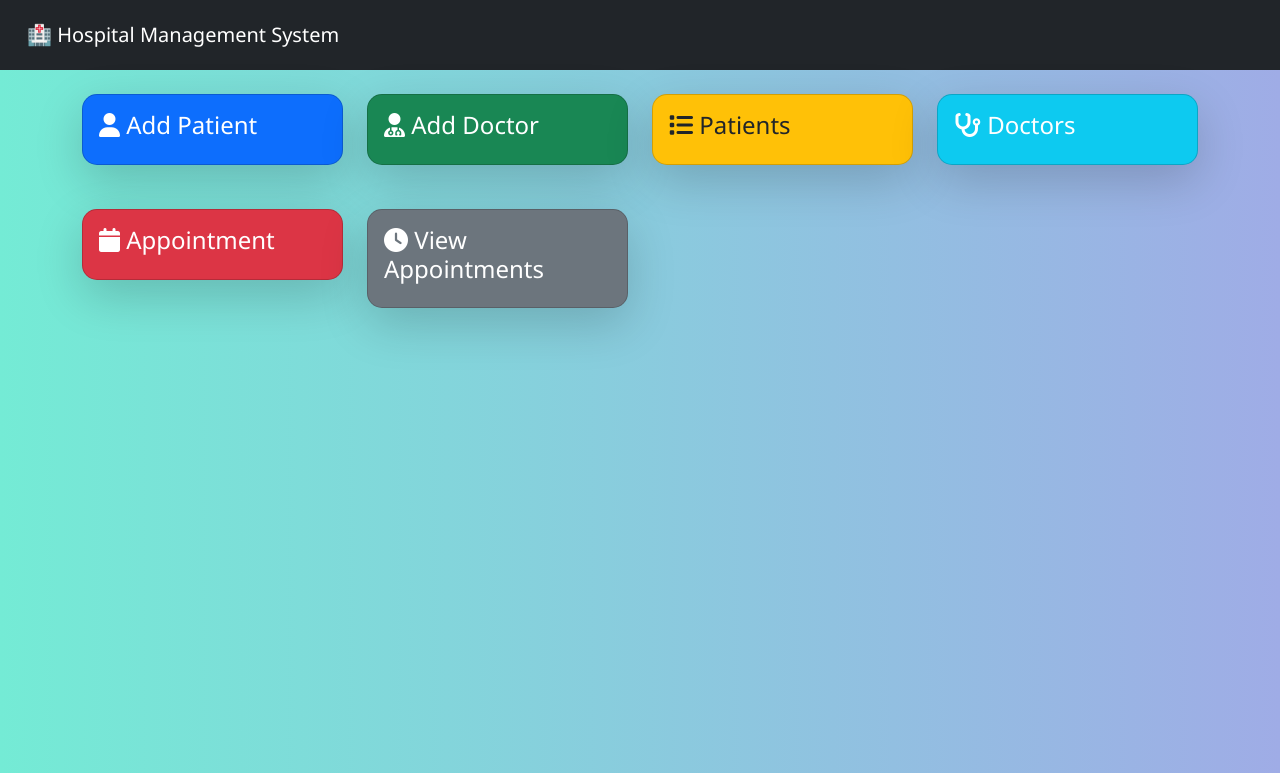
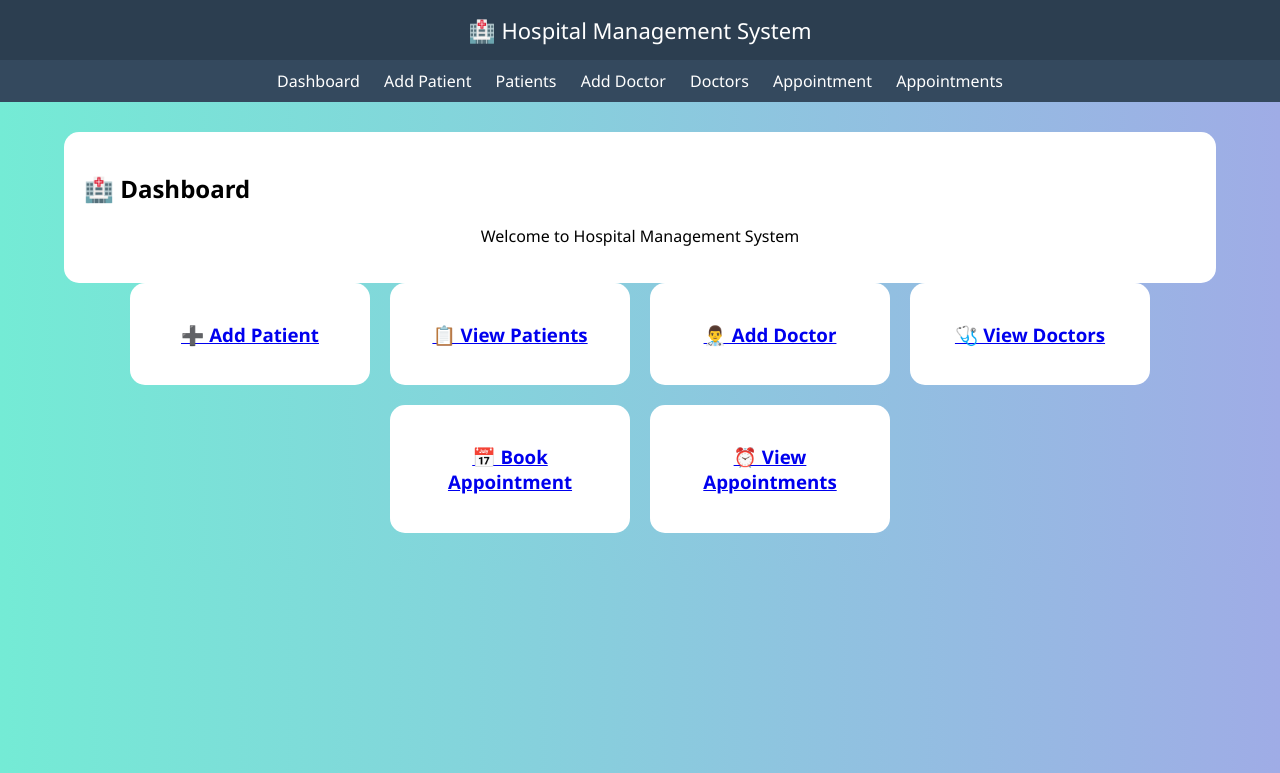
Before and after one commit to Tushar6837/hospital_project, a Flask app: page / in a window 1280 px wide. Shown: the top 773 px of the page. Run offline with Flask 3, Linux system fonts and the light colour scheme.

Commit message:
final app with all routes

```diff
--- a/app.py
+++ b/app.py
@@ -4,14 +4,13 @@ import os
 
 app = Flask(__name__)
 
-# ---------------- DATABASE SETUP ----------------
+# -------- DATABASE SETUP --------
 def init_db():
     conn = sqlite3.connect('hospital.db')
     cur = conn.cursor()
 
-    # Patient table
     cur.execute("""
-    CREATE TABLE IF NOT EXISTS Patient (
+    CREATE TABLE IF NOT EXISTS Patient(
         id INTEGER PRIMARY KEY AUTOINCREMENT,
         name TEXT,
         age INTEGER,
@@ -19,28 +18,36 @@ def init_db():
     )
     """)
 
-    # Doctor table
     cur.execute("""
-    CREATE TABLE IF NOT EXISTS Doctor (
+    CREATE TABLE IF NOT EXISTS Doctor(
         id INTEGER PRIMARY KEY AUTOINCREMENT,
         name TEXT,
         specialization TEXT
     )
     """)
 
+    cur.execute("""
+    CREATE TABLE IF NOT EXISTS Appointment(
+        id INTEGER PRIMARY KEY AUTOINCREMENT,
+        patient_id INTEGER,
+        doctor_id INTEGER,
+        date TEXT,
+        time TEXT
+    )
+    """)
+
     conn.commit()
     conn.close()
 
-# Run database creation
 init_db()
 
-# ---------------- HOME ----------------
+# -------- HOME --------
 @app.route('/')
 def home():
     return render_template('index.html')
 
-# ---------------- ADD PATIENT ----------------
-@app.route('/add_patient', methods=['GET', 'POST'])
+# -------- ADD PATIENT --------
+@app.route('/add_patient', methods=['GET','POST'])
 def add_patient():
     if request.method == 'POST':
         name = request.form['name']
@@ -49,10 +56,8 @@ def add_patient():
 
         conn = sqlite3.connect('hospital.db')
         cur = conn.cursor()
-
         cur.execute("INSERT INTO Patient (name, age, gender) VALUES (?, ?, ?)",
                     (name, age, gender))
-
         conn.commit()
         conn.close()
 
@@ -60,8 +65,19 @@ def add_patient():
 
     return render_template('add_patient.html')
 
-# ---------------- ADD DOCTOR ----------------
-@app.route('/add_doctor', methods=['GET', 'POST'])
+# -------- VIEW PATIENT --------
+@app.route('/view')
+def view():
+    conn = sqlite3.connect('hospital.db')
+    cur = conn.cursor()
+    cur.execute("SELECT * FROM Patient")
+    data = cur.fetchall()
+    conn.close()
+
+    return render_template('view.html', patients=data)
+
+# -------- ADD DOCTOR --------
+@app.route('/add_doctor', methods=['GET','POST'])
 def add_doctor():
     if request.method == 'POST':
         name = request.form['name']
@@ -69,30 +85,72 @@ def add_doctor():
 
         conn = sqlite3.connect('hospital.db')
         cur = conn.cursor()
-
         cur.execute("INSERT INTO Doctor (name, specialization) VALUES (?, ?)",
                     (name, specialization))
-
         conn.commit()
         conn.close()
 
-        return redirect('/')
+        return redirect('/doctors')
 
     return render_template('add_doctor.html')
 
-# ---------------- VIEW PATIENTS ----------------
-@app.route('/view')
-def view():
+# -------- VIEW DOCTOR --------
+@app.route('/doctors')
+def doctors():
     conn = sqlite3.connect('hospital.db')
     cur = conn.cursor()
 
-    cur.execute("SELECT * FROM Patient")
+    cur.execute("SELECT * FROM Doctor")
     data = cur.fetchall()
 
     conn.close()
 
-    return render_template('view.html', patients=data)
+    return render_template('doctors.html', doctors=data)
 
-# ---------------- RUN APP ----------------
+# -------- ADD APPOINTMENT --------
+@app.route('/appointment', methods=['GET','POST'])
+def appointment():
+    conn = sqlite3.connect('hospital.db')
+    cur = conn.cursor()
+
+    if request.method == 'POST':
+        pid = request.form['patient_id']
+        did = request.form['doctor_id']
+        date = request.form['date']
+        time = request.form['time']
+
+        cur.execute("INSERT INTO Appointment (patient_id, doctor_id, date, time) VALUES (?, ?, ?, ?)",
+                    (pid, did, date, time))
+        conn.commit()
+
+    cur.execute("SELECT * FROM Patient")
+    patients = cur.fetchall()
+
+    cur.execute("SELECT * FROM Doctor")
+    doctors = cur.fetchall()
+
+    conn.close()
+
+    return render_template('appointment.html', patients=patients, doctors=doctors)
+
+# -------- VIEW APPOINTMENTS --------
+@app.route('/appointments')
+def appointments():
+    conn = sqlite3.connect('hospital.db')
+    cur = conn.cursor()
+
+    cur.execute("""
+    SELECT Appointment.id, Patient.name, Doctor.name, date, time
+    FROM Appointment
+    JOIN Patient ON Appointment.patient_id = Patient.id
+    JOIN Doctor ON Appointment.doctor_id = Doctor.id
+    """)
+
+    data = cur.fetchall()
+    conn.close()
+
+    return render_template('appointments.html', data=data)
+
+# -------- RUN --------
 if __name__ == '__main__':
     app.run(host='0.0.0.0', port=int(os.environ.get("PORT", 10000)))
--- a/static/style.css
+++ b/static/style.css
@@ -1,4 +1,3 @@
-
 body {
     margin: 0;
     font-family: 'Segoe UI', sans-serif;
@@ -9,8 +8,24 @@ body {
     background: #2c3e50;
     color: white;
     padding: 15px;
+    text-align: center;
     font-size: 22px;
+}
+
+.menu {
+    background: #34495e;
     text-align: center;
+    padding: 10px;
+}
+
+.menu a {
+    color: white;
+    margin: 10px;
+    text-decoration: none;
+}
+
+.menu a:hover {
+    color: yellow;
 }
 
 .container {
@@ -20,18 +35,14 @@ body {
 
 .card {
     background: white;
+    padding: 20px;
     border-radius: 15px;
-    padding: 20px;
-    box-shadow: 0 5px 15px rgba(0,0,0,0.2);
-    margin-bottom: 20px;
 }
 
 input, select {
     width: 100%;
     padding: 10px;
     margin: 10px 0;
-    border-radius: 8px;
-    border: 1px solid #ccc;
 }
 
 button {
@@ -39,63 +50,14 @@ button {
     color: white;
     padding: 10px;
     border: none;
-    border-radius: 8px;
-    cursor: pointer;
-}
-
-button:hover {
-    background: #2980b9;
 }
 
 table {
     width: 100%;
-    border-collapse: collapse;
     background: white;
-    border-radius: 10px;
-    overflow: hidden;
 }
 
 th {
     background: #2c3e50;
     color: white;
-    padding: 10px;
 }
-
-td {
-    padding: 10px;
-    text-align: center;
-}
-
-tr:nth-child(even) {
-    background: #f2f2f2;
-}
-
-a {
-    text-decoration: none;
-    color: #3498db;
-}
-
-input, select {
-    width: 100%;
-    padding: 10px;
-    margin: 8px 0;
-    border-radius: 5px;
-    border: 1px solid #ccc;
-}
-
-button {
-    padding: 10px 15px;
-    border: none;
-    background: #3498db;
-    color: white;
-    border-radius: 5px;
-    cursor: pointer;
-}
-
-button:hover {
-    background: #2980b9;
-}
-
-h1, h2, h3 {
-    text-align: center;
-}
--- /dev/null
+++ b/templates/base.html
@@ -0,0 +1,26 @@
+<!DOCTYPE html>
+<html>
+<head>
+    <title>Hospital System</title>
+    <link rel="stylesheet" href="{{ url_for('static', filename='style.css') }}">
+</head>
+<body>
+
+<div class="navbar">🏥 Hospital Management System</div>
+
+<div class="menu">
+    <a href="/">Dashboard</a>
+    <a href="/add_patient">Add Patient</a>
+    <a href="/view">Patients</a>
+    <a href="/add_doctor">Add Doctor</a>
+    <a href="/doctors">Doctors</a>
+    <a href="/appointment">Appointment</a>
+    <a href="/appointments">Appointments</a>
+</div>
+
+<div class="container">
+    {% block content %}{% endblock %}
+</div>
+
+</body>
+</html>
--- a/templates/index.html
+++ b/templates/index.html
@@ -1,89 +1,50 @@
-<!DOCTYPE html>
-<html>
-<head>
-    <title>Hospital Dashboard</title>
+{% extends 'base.html' %}
 
-    <!-- Bootstrap -->
-    <link href="https://cdn.jsdelivr.net/npm/bootstrap@5.3.0/dist/css/bootstrap.min.css" rel="stylesheet">
+{% block content %}
 
-    <!-- Icons -->
-    <link rel="stylesheet" href="https://cdnjs.cloudflare.com/ajax/libs/font-awesome/6.4.0/css/all.min.css">
+<div class="card">
+    <h2>🏥 Dashboard</h2>
+    <p style="text-align:center;">Welcome to Hospital Management System</p>
+</div>
 
-    <!-- Custom CSS -->
-    <link rel="stylesheet" href="{{ url_for('static', filename='style.css') }}">
-</head>
+<div style="display:flex; flex-wrap:wrap; gap:20px; justify-content:center;">
 
-<body>
-
-<!-- Navbar -->
-<nav class="navbar navbar-dark bg-dark">
-    <div class="container-fluid">
-        <span class="navbar-brand">🏥 Hospital Management System</span>
-    </div>
-</nav>
-
-<!-- Dashboard -->
-<div class="container mt-4">
-
-    <div class="row g-4">
-
-        <!-- Patient -->
-        <div class="col-md-3">
-            <a href="/add_patient" class="text-decoration-none">
-                <div class="card text-white bg-primary shadow-lg p-3">
-                    <h4><i class="fa fa-user"></i> Add Patient</h4>
+    <a href="/add_patient">
+        <div class="card" style="width:200px; text-align:center;">
+            <h3>➕ Add Patient</h3>
         </div>
     </a>
-        </div>
 
-        <!-- Doctor -->
-        <div class="col-md-3">
-            <a href="/add_doctor" class="text-decoration-none">
-                <div class="card text-white bg-success shadow-lg p-3">
-                    <h4><i class="fa fa-user-md"></i> Add Doctor</h4>
+    <a href="/view">
+        <div class="card" style="width:200px; text-align:center;">
+            <h3>📋 View Patients</h3>
         </div>
     </a>
-        </div>
 
-        <!-- View Patients -->
-        <div class="col-md-3">
-            <a href="/view" class="text-decoration-none">
-                <div class="card text-dark bg-warning shadow-lg p-3">
-                    <h4><i class="fa fa-list"></i> Patients</h4>
+    <a href="/add_doctor">
+        <div class="card" style="width:200px; text-align:center;">
+            <h3>👨‍⚕️ Add Doctor</h3>
         </div>
     </a>
-        </div>
 
-        <!-- View Doctors -->
-        <div class="col-md-3">
-            <a href="/doctors" class="text-decoration-none">
-                <div class="card text-white bg-info shadow-lg p-3">
-                    <h4><i class="fa fa-stethoscope"></i> Doctors</h4>
+    <a href="/doctors">
+        <div class="card" style="width:200px; text-align:center;">
+            <h3>🩺 View Doctors</h3>
         </div>
     </a>
-        </div>
 
-        <!-- Appointment -->
-        <div class="col-md-3">
-            <a href="/appointment" class="text-decoration-none">
-                <div class="card text-white bg-danger shadow-lg p-3">
-                    <h4><i class="fa fa-calendar"></i> Appointment</h4>
+    <a href="/appointment">
+        <div class="card" style="width:200px; text-align:center;">
+            <h3>📅 Book Appointment</h3>
         </div>
     </a>
-        </div>
 
-        <!-- View Appointments -->
-        <div class="col-md-3">
-            <a href="/appointments" class="text-decoration-none">
-                <div class="card text-white bg-secondary shadow-lg p-3">
-                    <h4><i class="fa fa-clock"></i> View Appointments</h4>
+    <a href="/appointments">
+        <div class="card" style="width:200px; text-align:center;">
+            <h3>⏰ View Appointments</h3>
         </div>
     </a>
-        </div>
 
 </div>
 
-</div>
-
-</body>
-</html>
+{% endblock %}
```
Also changed, not shown: templates/add_doctor.html (+12 -28 lines), templates/add_patient.html (+20 -20 lines), templates/appoinments.html (added, +27 -0 lines), templates/appointment.html (+14 -23 lines), templates/doctor.html (added, +26 -0 lines), templates/view.html (+4 -15 lines). Lines whose indentation alone changed are shown as unchanged.
